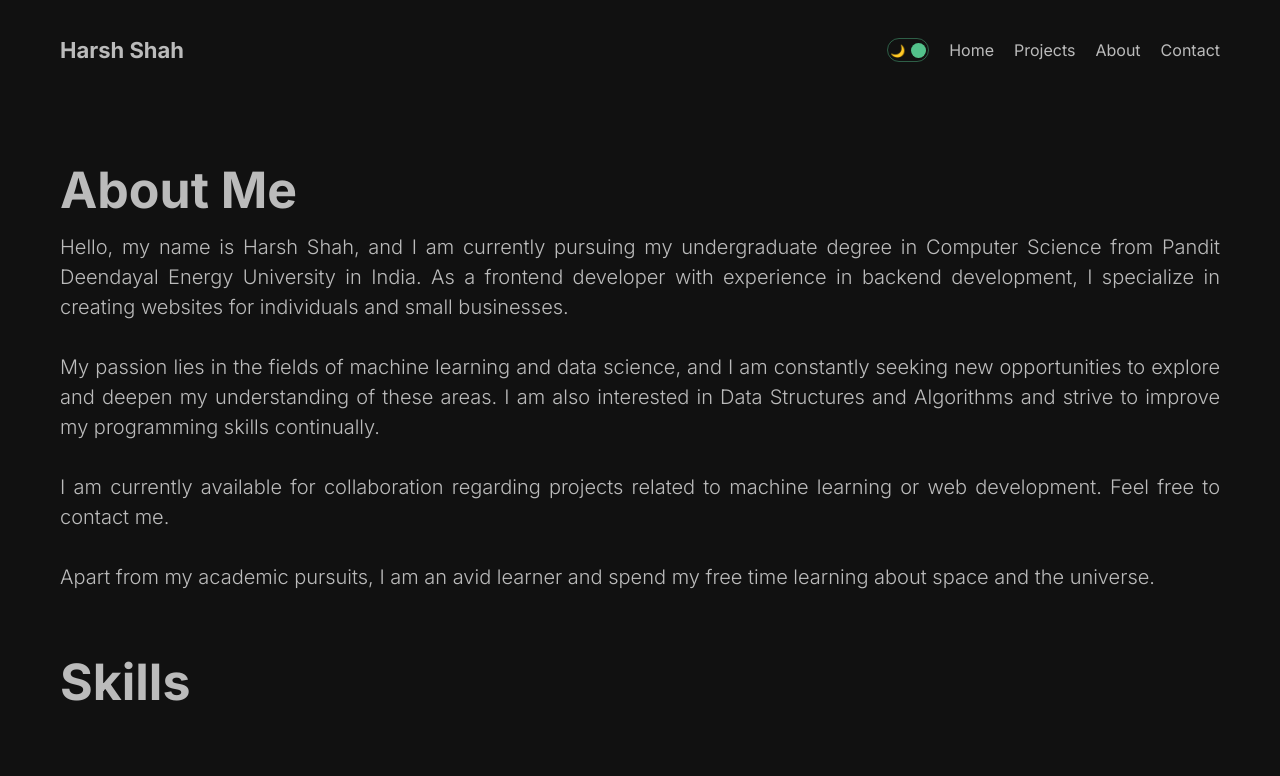
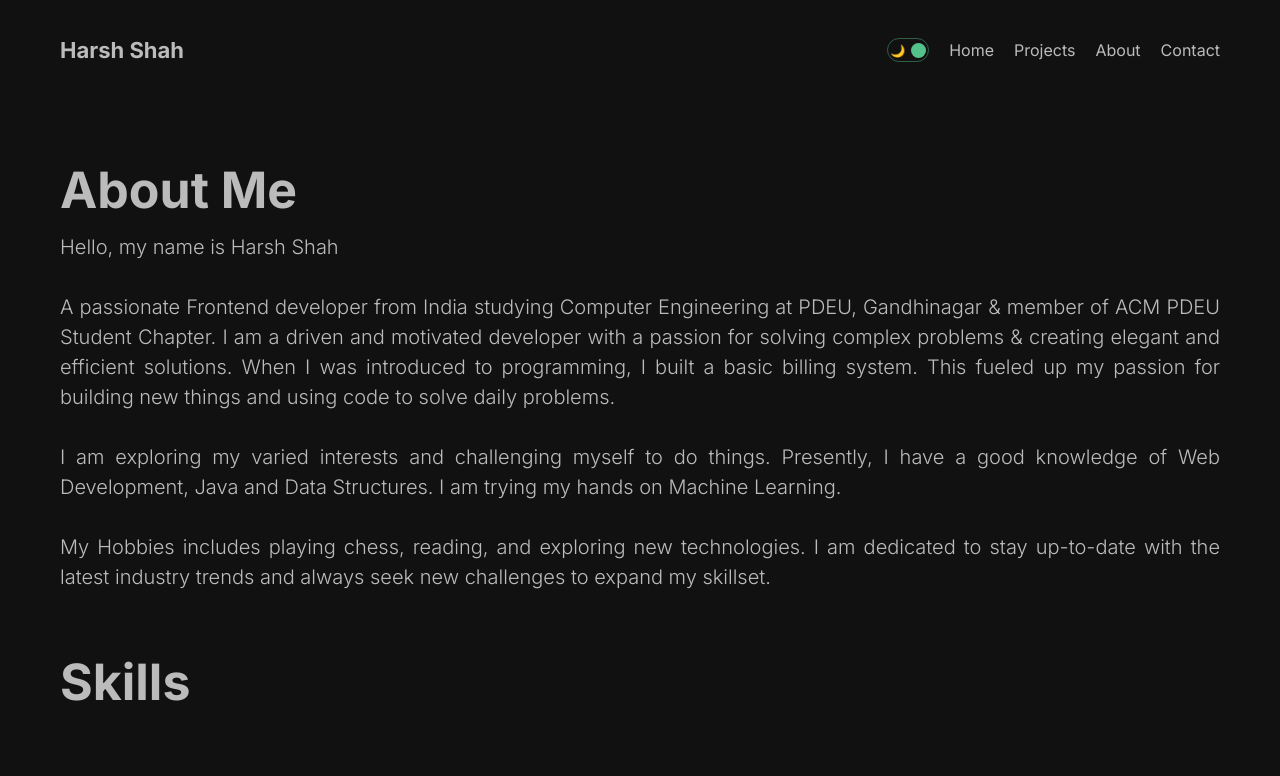
Before and after one commit to shaharsh624/portfolio, a Next.js app: page /about in a window 1280 px wide. Shown: the top 776 px of the page. Built offline with nearby package versions, Linux system fonts and the light colour scheme.

Commit message:
Updated About Section

```diff
--- a/src/app/about/page.jsx
+++ b/src/app/about/page.jsx
@@ -20,25 +20,12 @@ const About = () => {
         <div className={styles.item}>
           <h1 className={styles.title}>About Me</h1>
           <p className={styles.desc}>
-            Hello, my name is Harsh Shah, and I am currently pursuing my
-            undergraduate degree in Computer Science from Pandit Deendayal
-            Energy University in India. As a frontend developer with experience
-            in backend development, I specialize in creating websites for
-            individuals and small businesses. <br />
-            <br />
-            My passion lies in the fields of machine learning and data science,
-            and I am constantly seeking new opportunities to explore and deepen
-            my understanding of these areas. I am also interested in Data
-            Structures and Algorithms and strive to improve my programming
-            skills continually.
-            <br />
-            <br />I am currently available for collaboration regarding projects
-            related to machine learning or web development. Feel free to contact
-            me.
-            <br />
-            <br />
-            Apart from my academic pursuits, I am an avid learner and spend my
-            free time learning about space and the universe.
+            Hello, my name is Harsh Shah <br/> <br/>
+            A passionate Frontend developer from India studying Computer Engineering at PDEU, Gandhinagar & member of ACM PDEU Student Chapter. I am a driven and motivated developer with a passion for solving complex problems & creating elegant and efficient solutions. When I was introduced to programming, I built a basic billing system. This fueled up my passion for building new things and using code to solve daily problems.
+            <br/><br/>
+            I am exploring my varied interests and challenging myself to do things. Presently, I have a good knowledge of Web Development, Java and Data Structures. I am trying my hands on Machine Learning.
+            <br/><br/>
+            My Hobbies includes playing chess, reading, and exploring new technologies. I am dedicated to stay up-to-date with the latest industry trends and always seek new challenges to expand my skillset.
           </p>
         </div>
         <h1 className={styles.title}>Skills</h1>
```
